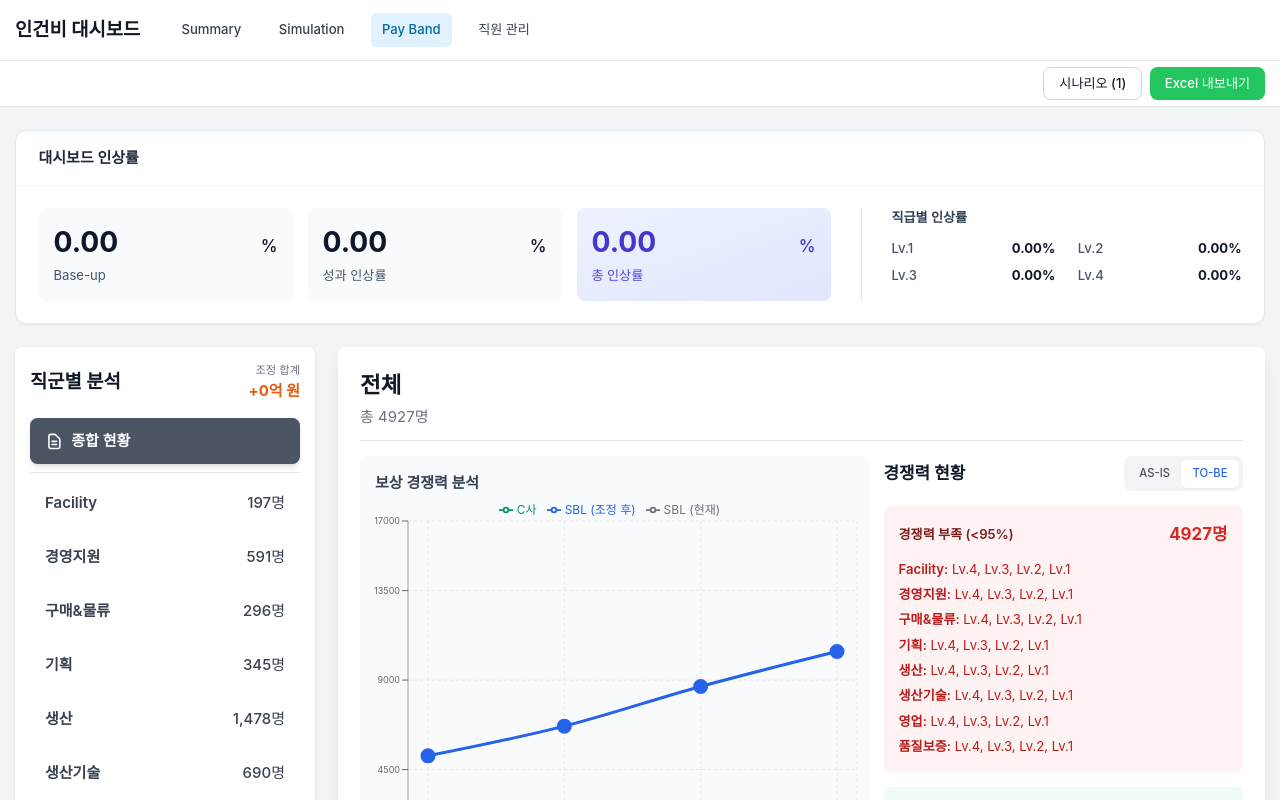
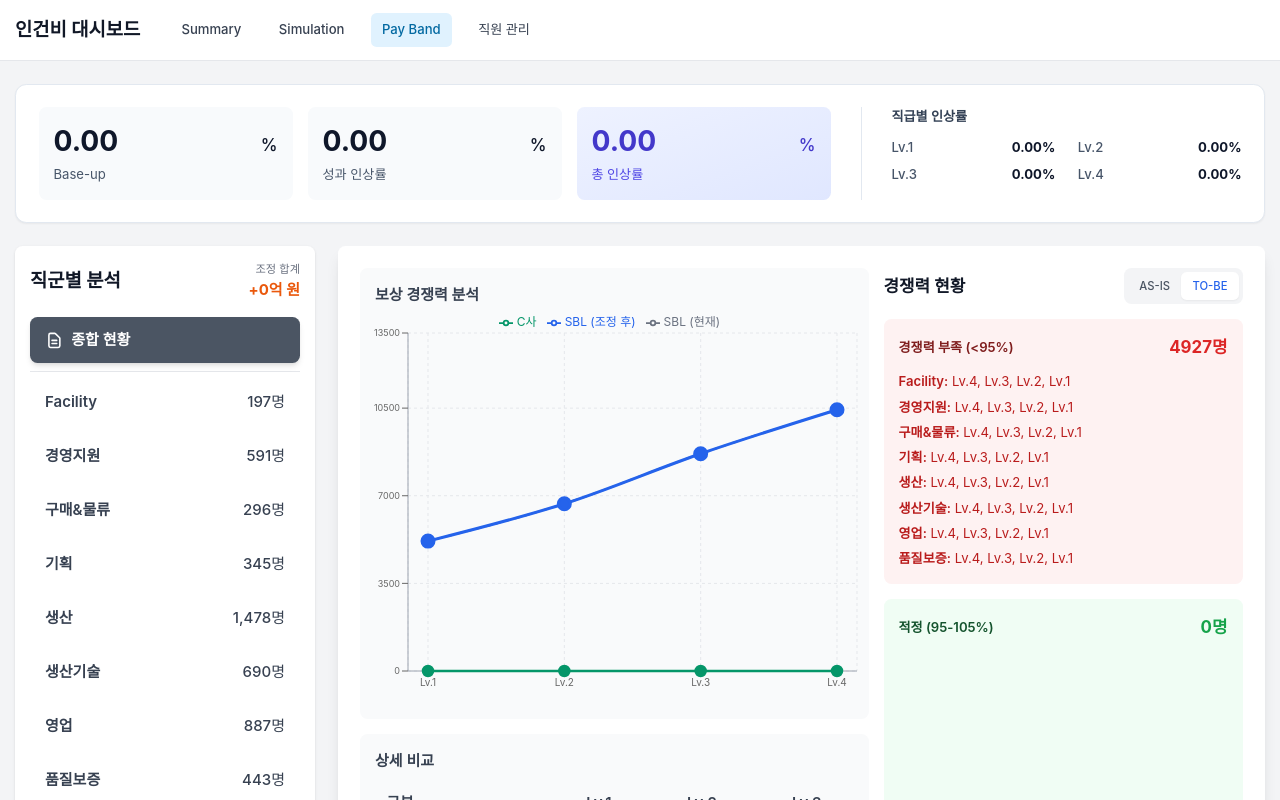
Before and after one commit to haans-kim/WageDashboard2, a Next.js app: page /bands in a window 1280 px wide. Shown: the top 800 px of the page. Built offline with nearby package versions, Linux system fonts and the light colour scheme.

Commit message:
레이아웃 수정

```diff
--- a/src/app/bands/page.tsx
+++ b/src/app/bands/page.tsx
@@ -230,25 +230,6 @@ function BandDashboardContent() {
 
   return (
     <main className="min-h-screen bg-gray-100">
-      {/* 네비게이션 바 아래에 버튼 영역 추가 */}
-      <div className="bg-white border-b">
-        <div className="container mx-auto px-4">
-          <div className="flex justify-end items-center h-12 gap-2">
-            <ScenarioManager
-              scenarios={scenarios}
-              activeScenarioId={activeScenarioId}
-              onSave={saveScenario}
-              onLoad={loadScenario}
-              onDelete={deleteScenario}
-              onRename={renameScenario}
-              isNavigation={true}
-            />
-            <SimpleExportButton
-              isNavigation={true}
-            />
-          </div>
-        </div>
-      </div>
 
       <div className="container mx-auto px-3 md:px-4 py-4 md:py-6">
 
--- a/src/components/band/PayBandCard.tsx
+++ b/src/components/band/PayBandCard.tsx
@@ -235,13 +235,6 @@ export function PayBandCard({
 
   return (
     <div className="bg-white rounded-lg shadow-lg p-3 md:p-6">
-      {/* 헤더 */}
-      <div className="mb-3 md:mb-4 pb-2 md:pb-3 border-b border-gray-200">
-        <h3 className="text-lg md:text-2xl font-bold text-gray-900">{bandName}</h3>
-        <p className="text-sm md:text-base text-gray-500 mt-1">
-          총 {levels.reduce((sum, l) => sum + l.headcount, 0)}명
-        </p>
-      </div>
 
       {/* 메인 컨텐츠 */}
       <div className="grid grid-cols-1 xl:grid-cols-12 gap-4">
--- a/src/components/band/PayBandLineChart.tsx
+++ b/src/components/band/PayBandLineChart.tsx
@@ -27,19 +27,11 @@ interface PayBandLineChartProps {
 }
 
 export function PayBandLineChart({ data, bandName }: PayBandLineChartProps) {
-  // Y축 범위 계산 - 고정된 범위로 설정
+  // Y축 범위 계산 - 4500-13500 만원으로 고정
   const yAxisDomain = useMemo(() => {
-    // 초기 데이터의 모든 값을 기준으로 계산
-    const allValues = data.flatMap(d => [
-      d.sblMedian,
-      d.caMedian,
-      // 조정 후 값이 있다면 최대 20% 인상까지 고려
-      d.sblMedian * 1.2
-    ])
-    const maxValue = Math.max(...allValues)
-    // 최소값은 0, 최대값은 가장 큰 값의 1.3배로 여유 있게 설정
-    return [0, Math.ceil(maxValue * 1.3 / 10000000) * 10000000]
-  }, [data[0]?.sblMedian]) // 초기 데이터 기준으로만 계산
+    // 데이터 범위를 더 효과적으로 보여주기 위해 고정 범위 사용
+    return [45000000, 135000000] // 4500만원 ~ 13500만원
+  }, [])
 
   // 커스텀 툴팁
   const CustomTooltip = ({ active, payload, label }: any) => {
--- a/src/components/common/RateInfoCard.tsx
+++ b/src/components/common/RateInfoCard.tsx
@@ -7,12 +7,6 @@ export function RateInfoCard() {
 
   return (
     <div className="bg-white rounded-xl shadow-sm border border-slate-200">
-      <div className="px-6 py-4 border-b border-slate-100">
-        <h3 className="text-base font-semibold text-slate-800">
-          대시보드 인상률
-        </h3>
-      </div>
-
       <div className="p-6">
         <div className="grid grid-cols-1 md:grid-cols-3 gap-8">
           {/* 주요 인상률 지표 */}
```
